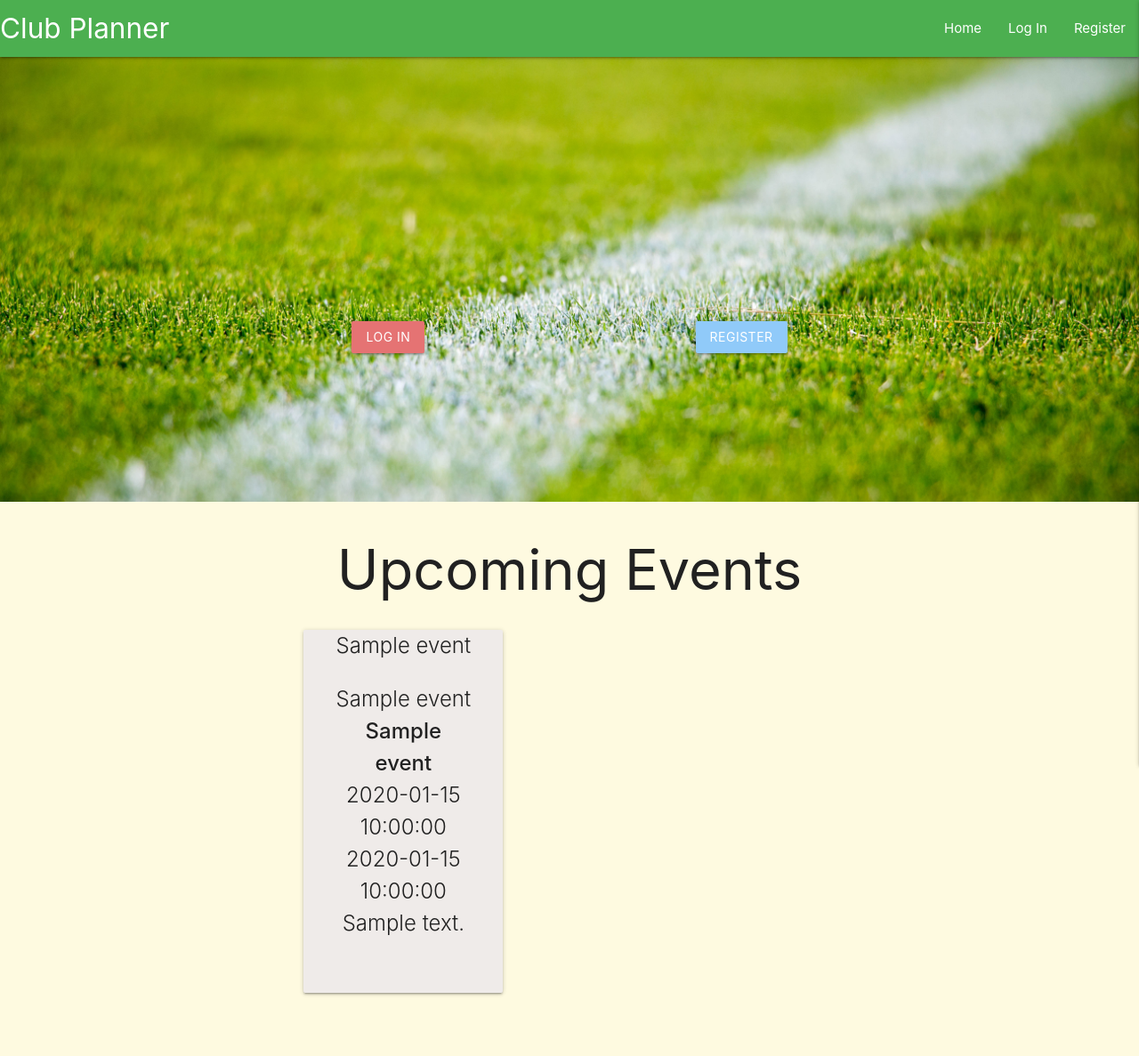
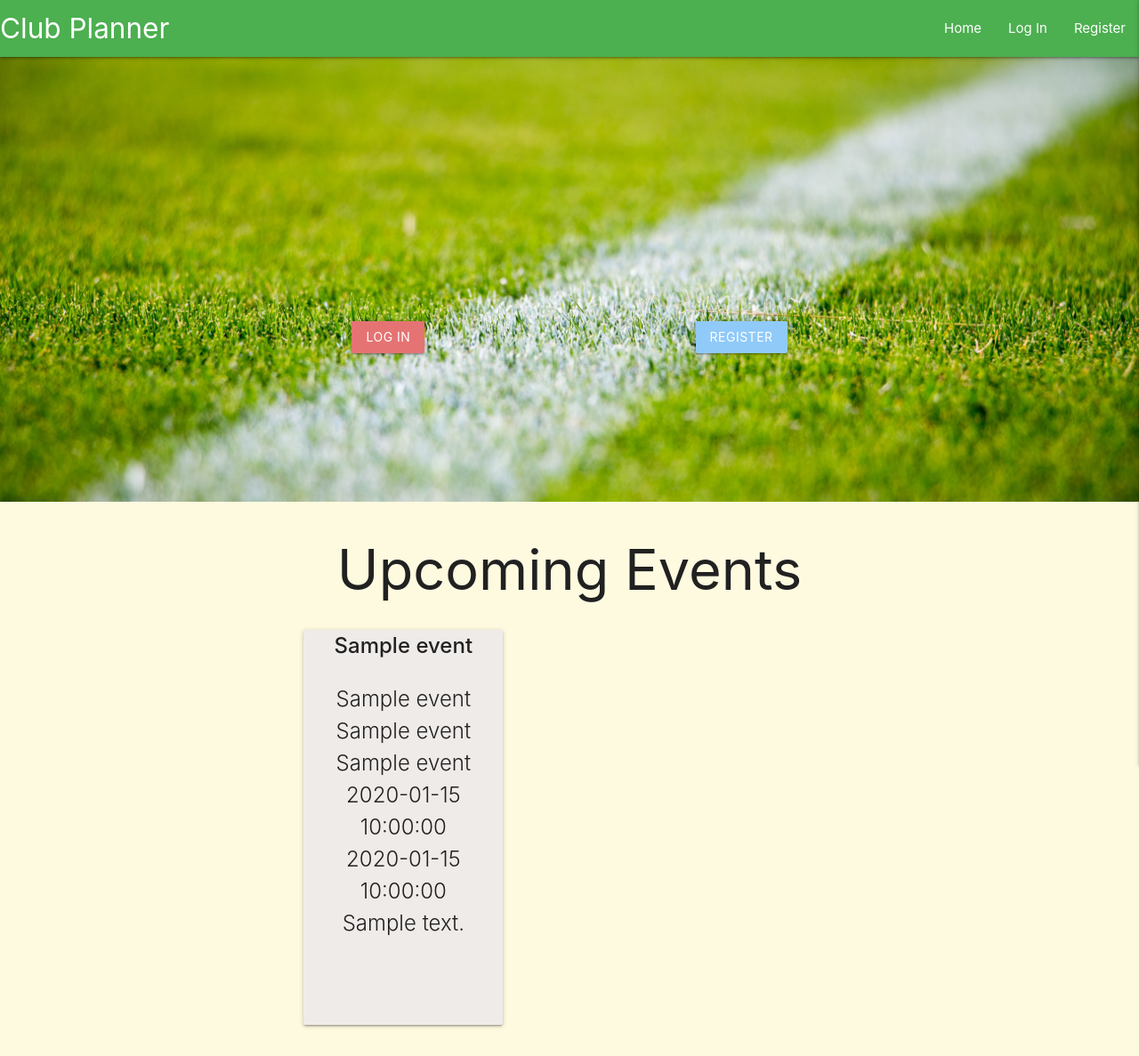
Before and after one commit to smeghen/clubplanner, a Flask app: page / in a window 1280 px wide. Shown: the whole page at 89% size. Before the commit the page ends 1119 px from the top, so only its background shows below. Run offline with Flask 2, Linux system fonts and the light colour scheme; a database or web service that is not in the repository returns one stand-in record (values such as "Sample title"); some libraries are stand-ins or nearby versions.

Commit message:
Icons added to event cards on home and manage events pages depending on the facility name for the event

```diff
--- a/templates/events.html
+++ b/templates/events.html
@@ -20,15 +20,24 @@
             <div class="card brown lighten-5 center-align hoverable col s12 m3 offset-m2">
                 <div class="card-title grey-text text-darken-4 center-align">
                     <span class="grey-text text-align-center text-darken-4">
-                        {{ event.event_name}}
+                            <strong>{{ event.group_name }}</strong><br>
+
                     </span>
-
+                        {% if event.facility_name|lower() == "main pitch" %}
+                        <i class="material-icons prefix">sports_volleyball</i>
+                        {% elif event.facility_name|lower() == "club house" %}
+                        <i class="material-icons prefix">other_houses</i>
+                        {% elif event.facility_name|lower() == "training pitch"%}
+                        <i class="material-icons prefix">directions_run</i>
+                        {% endif %}
                     <div class="card-content">
                         <span class="grey-text text-align-center text-darken-4 center-align">{{ event.facility_name }}<br>
-                            <strong>{{ event.group_name }}</strong><br>
-                            {{ event.event_date }}<br>
-                            {{ event.event_time }}<br>
-                            {{ event.event_description }}<br>
+                                {{ event.event_name}}<br>
+                                {{ event.facility_name }}<br>
+                                {{ event.event_date }}<br>
+                                {{ event.event_time }}<br>
+                                {{ event.event_description }}<br>
+                                <br>
                             <br>
                         </span>
                     </div>
```
Also changed, not shown: templates/manage.html (+7 -0 lines).
